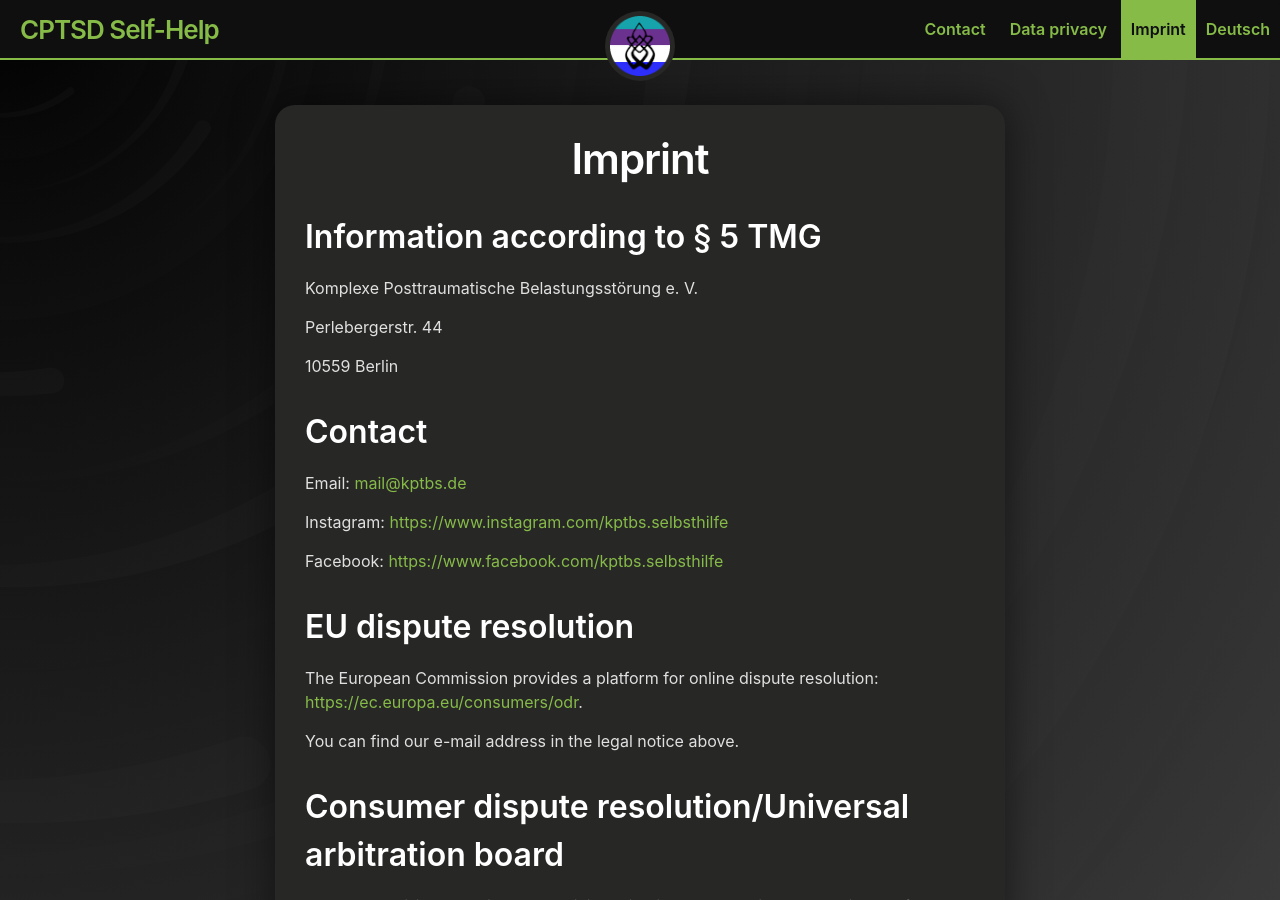
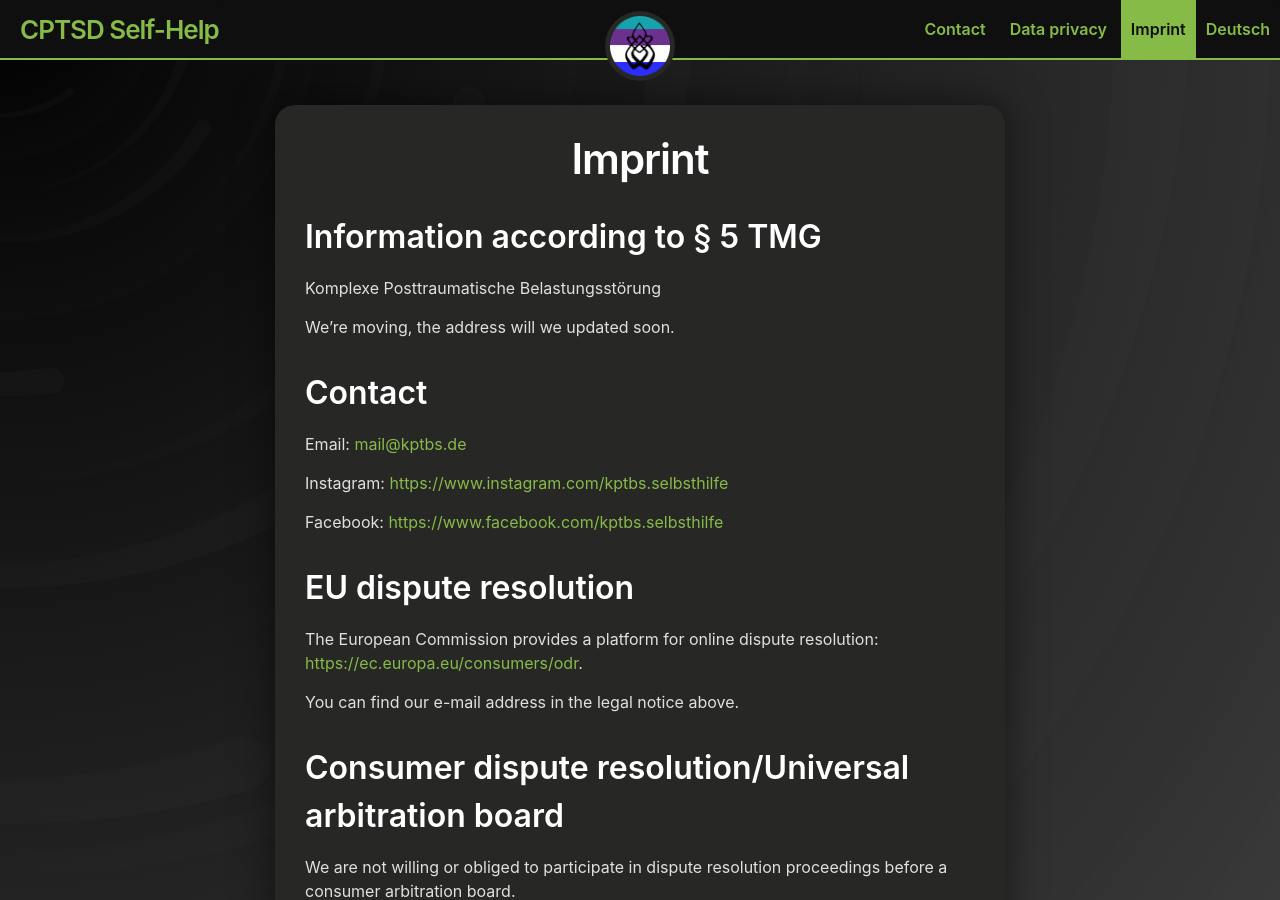
Before and after one commit to c-ptsd/c-ptsd.eu, a Jekyll site: the page built from imprint.md, in a window 1280 px wide and 900 px high. Built offline with Jekyll 4.4.1, drawn with Linux system fonts in a browser that asks for light colours.

Commit message:
Update imprint.md

```diff
--- a/imprint.md
+++ b/imprint.md
@@ -5,11 +5,9 @@ layout: page
 
 ## Information according to § 5 TMG
 
-Komplexe Posttraumatische Belastungsstörung e. V.
+Komplexe Posttraumatische Belastungsstörung
 
-Perlebergerstr. 44
-
-10559 Berlin
+We're moving, the address will we updated soon.
 
 ## Contact
 
```
